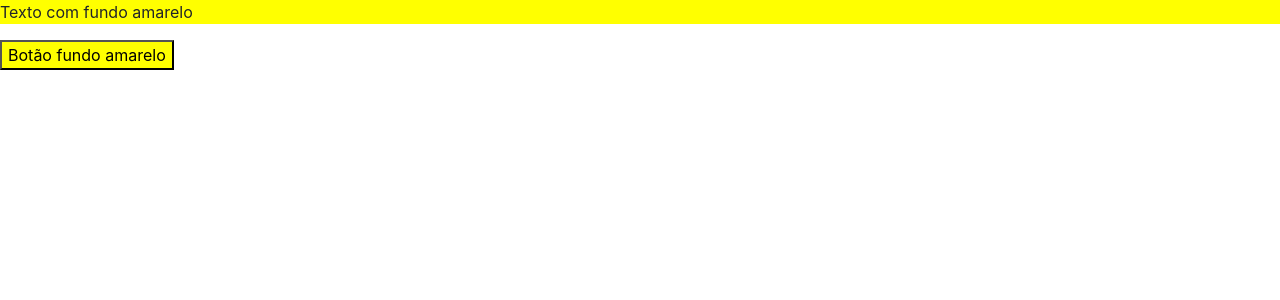
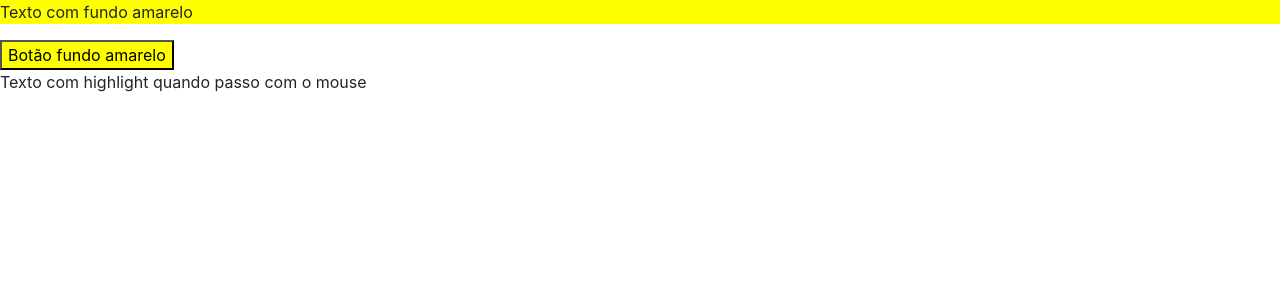
Before and after one commit to Jucalino/diretivas, an Angular app: page / in a window 1280 px wide. Shown: the top 300 px of the page. Built offline with nearby package versions, Linux system fonts and the light colour scheme.

Commit message:
HostListener e HostBinding

```diff
--- a/src/app/app.module.ts
+++ b/src/app/app.module.ts
@@ -12,6 +12,7 @@
 import { ExemploNgContentComponent } from './exemplo-ng-content/exemplo-ng-content.component';
 import { FundoAmareloDirective } from './shared/fundo-amarelo.directive';
 import { DiretivasCustomizadasComponent } from './diretivas-customizadas/diretivas-customizadas.component';
+import { HighlightMouseDirective } from './shared/highlight-mouse.directive';
 
 @NgModule({
   declarations: [
@@ -24,7 +25,8 @@
     OperadorElvisComponent,
     ExemploNgContentComponent,
     FundoAmareloDirective,
-    DiretivasCustomizadasComponent
+    DiretivasCustomizadasComponent,
+    HighlightMouseDirective
   ],
   imports: [
     BrowserModule,
--- a/src/app/diretivas-customizadas/diretivas-customizadas.component.html
+++ b/src/app/diretivas-customizadas/diretivas-customizadas.component.html
@@ -1,3 +1,7 @@
 <p fundoAmarelo>Texto com fundo amarelo</p>
 
 <button fundoAmarelo>Botão fundo amarelo</button>
+
+<p highlightMouse>
+  Texto com highlight quando passo com o mouse
+</p>
--- /dev/null
+++ b/src/app/shared/highlight-mouse.directive.ts
@@ -0,0 +1,35 @@
+import { Directive, HostListener, ElementRef, Renderer2, HostBinding } from '@angular/core';
+
+@Directive({
+  selector: '[highlightMouse]'
+})
+export class HighlightMouseDirective {
+
+  // @HostListener('mouseenter') onMouseOver(){
+    // this._renderer.setStyle(
+    //   this._elementRef.nativeElement,
+    //   'background-color', 'yellow'
+    // )
+    // this.backgroundColor = 'yellow'
+  // }
+
+
+  // @HostListener('mouseleave') onMouseLeave(){
+    // this._renderer.setStyle(
+    //   this._elementRef.nativeElement,
+    //   'background-color', 'white'
+    // )
+  //   this.backgroundColor = 'white'
+  // }
+
+  // // @HostBinding('style.backgroundColor') backColor: string
+  // @HostBinding('style.backgroundColor') get setColor(){
+  //   return this.backgroundColor
+  // }
+  constructor(
+    // private backgroundColor: string
+    // private _elementRef: ElementRef,
+    // private _renderer: Renderer2
+  ) { }
+
+}
```
Also changed, not shown: 1 other file (tests, documents, lock files or other folders).
